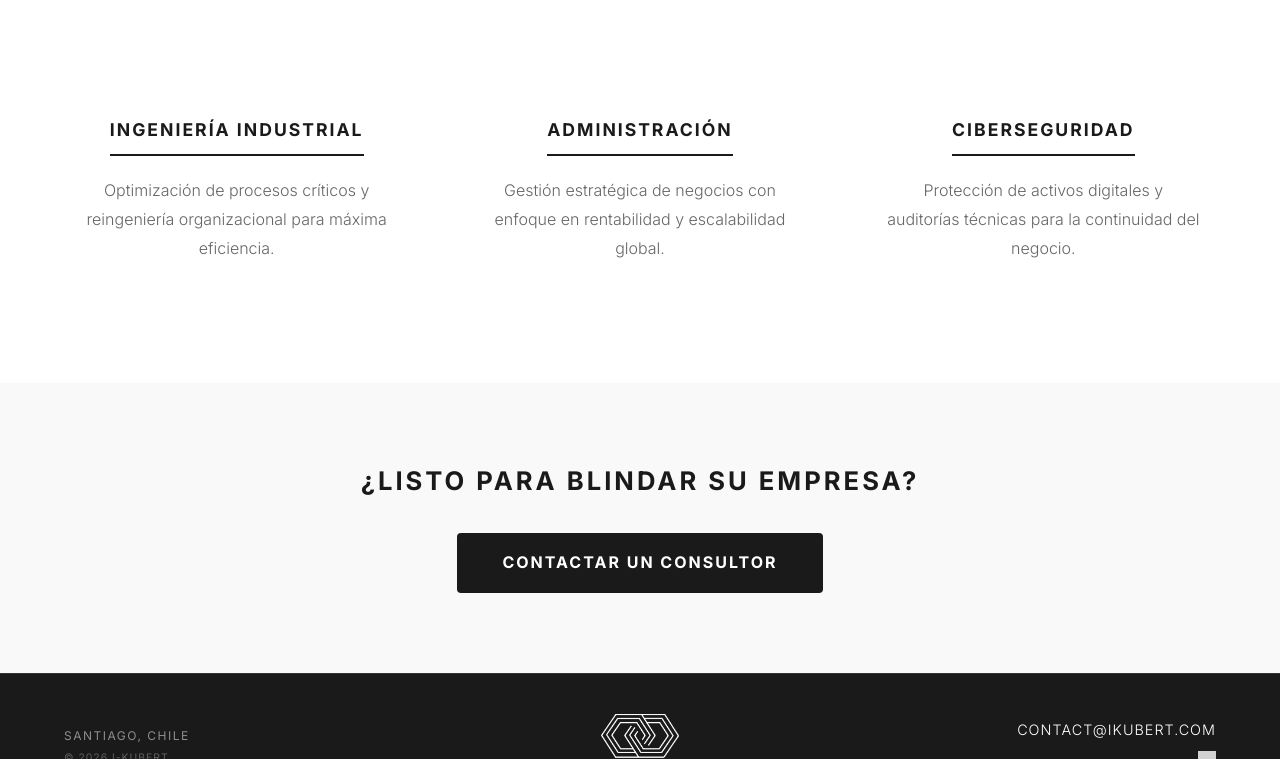
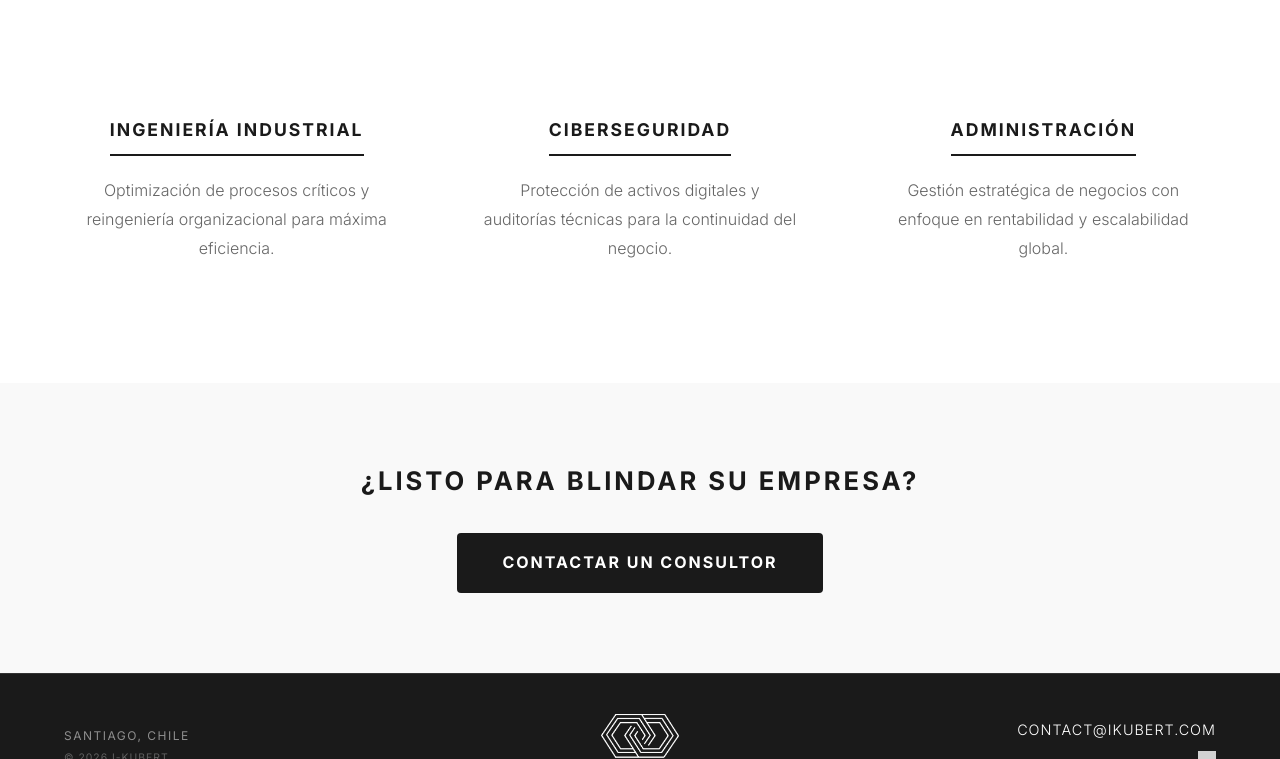
Before and after one commit to IKUBERT/ikubert.github.io, a Jekyll site: the page built from index.html, in a window 1280 px wide and 900 px high, scrolled down 589 px, cut to the strip 141-900 px from the top of the window. Built offline with Jekyll 4.4.1, drawn with Linux system fonts in a browser that asks for light colours; grey boxes are pictures that could not be loaded.

Commit message:
Update index.html

```diff
--- a/index.html
+++ b/index.html
@@ -88,17 +88,18 @@ title: Home | I-KUBERT
             <p style="color: #666; line-height: 1.8; font-weight: 300;">Optimización de procesos críticos y reingeniería organizacional para máxima eficiencia.</p>
         </div>
 
-        <!-- Pilar 2: Negocio -->
+        <!-- Pilar 2: Seguridad -->
+        <div class="feature-card" style="text-align: center; padding: 20px;">
+            <h3 style="text-transform: uppercase; letter-spacing: 2px; font-size: 1.1rem; margin-bottom: 20px; border-bottom: 2px solid #1a1a1a; display: inline-block; padding-bottom: 10px;">Ciberseguridad</h3>
+            <p style="color: #666; line-height: 1.8; font-weight: 300;">Protección de activos digitales y auditorías técnicas para la continuidad del negocio.</p>
+        </div>
+
+        <!-- Pilar 3: Negocio -->
         <div class="feature-card" style="text-align: center; padding: 20px;">
             <h3 style="text-transform: uppercase; letter-spacing: 2px; font-size: 1.1rem; margin-bottom: 20px; border-bottom: 2px solid #1a1a1a; display: inline-block; padding-bottom: 10px;">Administración</h3>
             <p style="color: #666; line-height: 1.8; font-weight: 300;">Gestión estratégica de negocios con enfoque en rentabilidad y escalabilidad global.</p>
         </div>
 
-        <!-- Pilar 3: Seguridad -->
-        <div class="feature-card" style="text-align: center; padding: 20px;">
-            <h3 style="text-transform: uppercase; letter-spacing: 2px; font-size: 1.1rem; margin-bottom: 20px; border-bottom: 2px solid #1a1a1a; display: inline-block; padding-bottom: 10px;">Ciberseguridad</h3>
-            <p style="color: #666; line-height: 1.8; font-weight: 300;">Protección de activos digitales y auditorías técnicas para la continuidad del negocio.</p>
-        </div>
 
     </div>
 </div>
```
